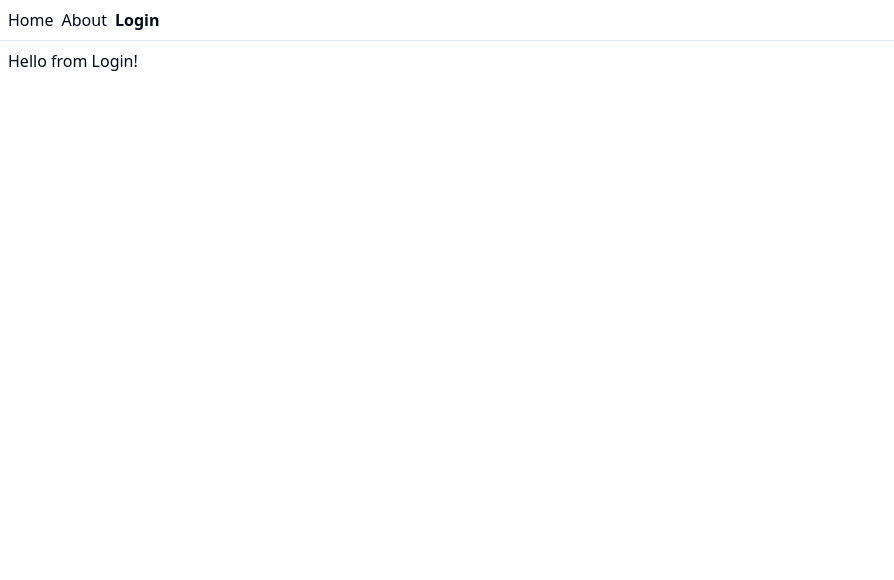
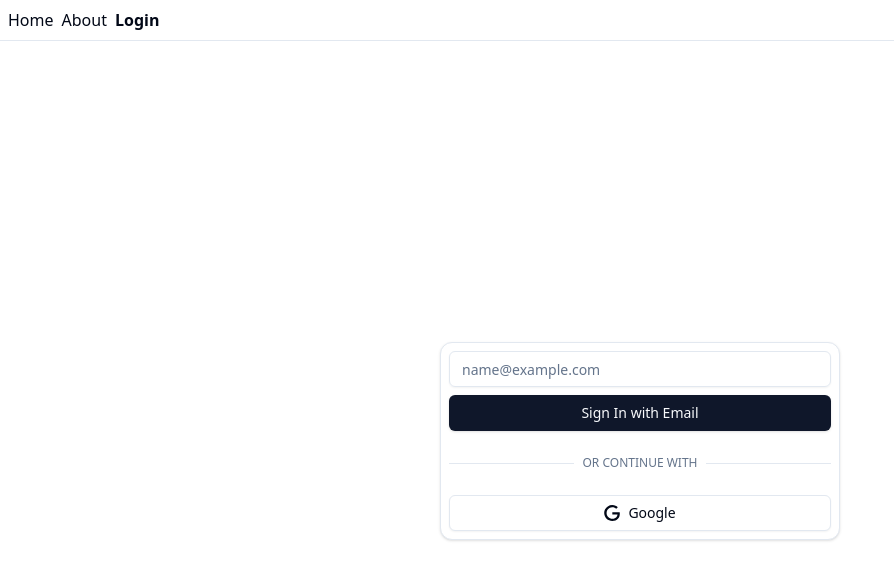
Before and after one commit to YoungSealStudio/LaunchSpy-Frontend, a React (Vite) app: page /login in a window 1280 px wide. Shown: the top 580 px of the page, without its empty margins (0-894 px from the left). Built offline with nearby package versions, Linux system fonts and the light colour scheme.

Commit message:
feat: login page template

```diff
--- a/src/routes/login.lazy.tsx
+++ b/src/routes/login.lazy.tsx
@@ -1,9 +1,21 @@
 import { createLazyFileRoute } from '@tanstack/react-router'
 
+import UserAuthForm from '@/app/components/user-auth-form'
+import { Card } from '@/components/ui/card'
+import useUserAuthForm from '@/hooks/use-user-auth-form'
+
 export const Route = createLazyFileRoute('/login')({
-  component: About,
+  component: Login,
 })
 
-function About() {
-  return <div className="p-2">Hello from Login!</div>
+function Login() {
+  const userAuthFormProps = useUserAuthForm()
+
+  return (
+    <div className="flex items-center justify-center h-screen w-full">
+      <Card className="p-2 w-[400px]">
+        <UserAuthForm {...userAuthFormProps} className="w-full" />
+      </Card>
+    </div>
+  )
 }
```
